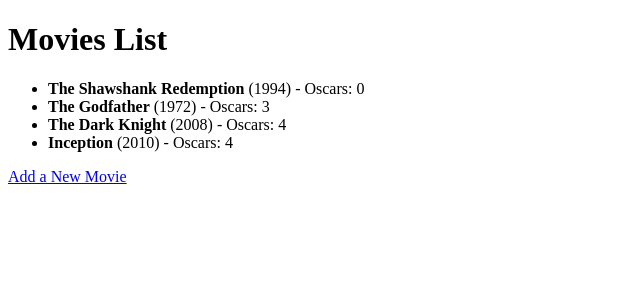
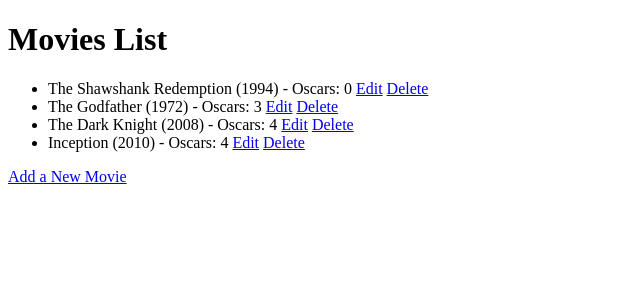
Before and after one commit to Hiwaiiii/database_driven_webtechnology, a Flask app: page / in a window 1280 px wide. Shown: the top 300 px of the page, without its empty margins (0-640 px from the left). Run offline with Flask 3, Linux system fonts and the light colour scheme.

Commit message:
edited file so there is a edit and delete button

```diff
--- a/assignment1_files/templates/index_incomplete.html
+++ b/assignment1_files/templates/index_incomplete.html
@@ -12,7 +12,9 @@
     <ul>
         {% for movie in movies %}
             <li>
-                <strong>{{ movie.title }}</strong> ({{ movie.year }}) - Oscars: {{ movie.number_of_oscars }}
+                {{ movie.title }} ({{ movie.year }}) - Oscars: {{ movie.number_of_oscars }}
+                <a href="{{ url_for('edit_movie', id=movie.id) }}">Edit</a>
+                <a href="{{ url_for('delete_movie', id=movie.id) }}" onclick="return confirm('Are you sure you want to delete this movie?')">Delete</a>
             </li>
         {% endfor %}
     </ul>
```
